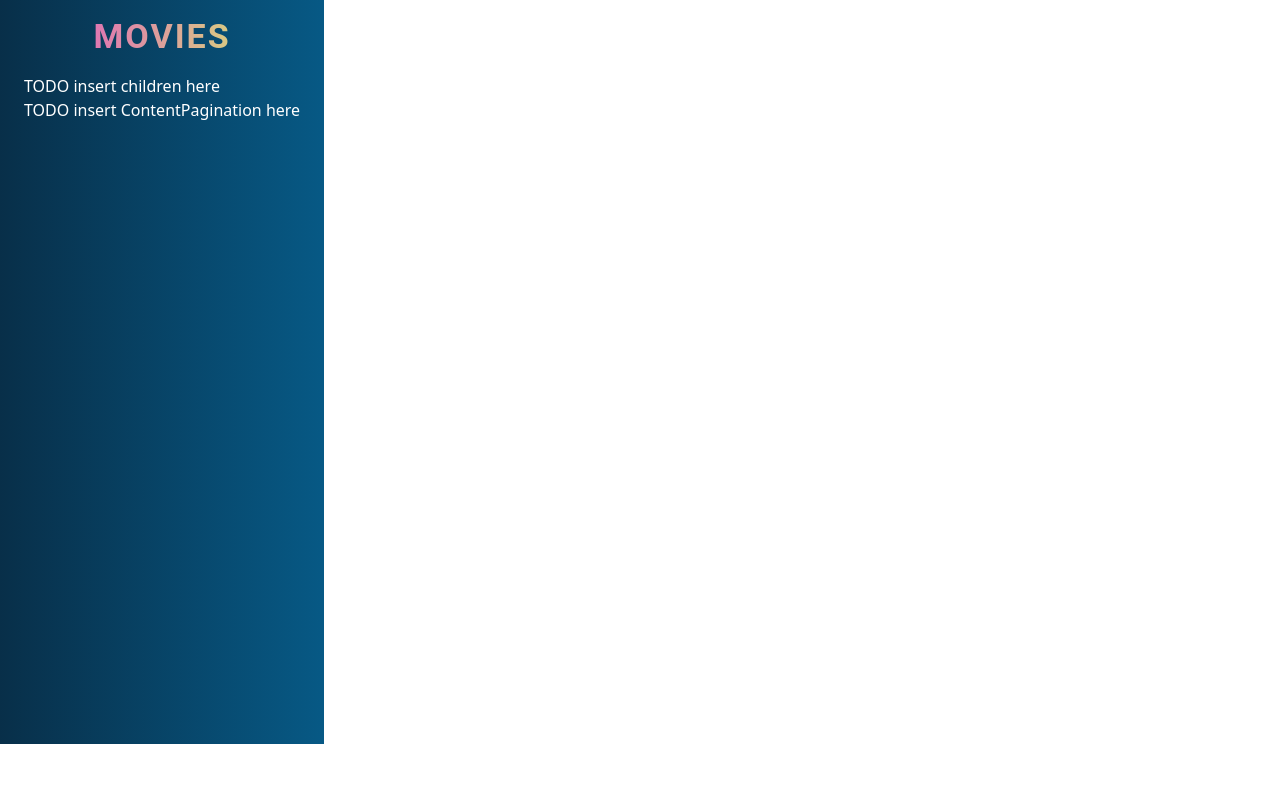
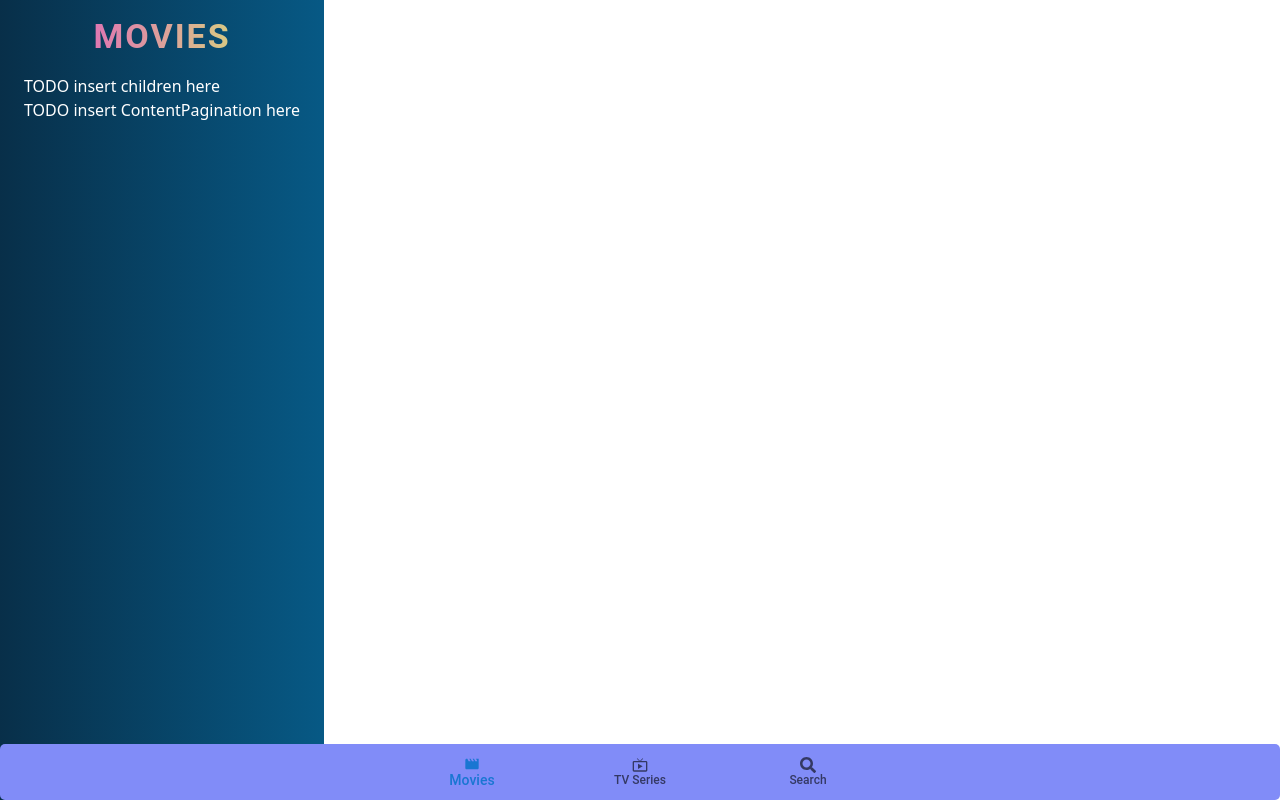
Before and after one commit to SagiBeno/Movies-project, a React (Vite) app in the folder react-app/: page / in a window 1280 px wide. Built offline with nearby package versions, Linux system fonts and the light colour scheme.

Commit message:
Bottom nav actions

```diff
--- a/react-app/src/components/MyBottomNav.jsx
+++ b/react-app/src/components/MyBottomNav.jsx
@@ -21,7 +21,16 @@ export const MyBottomNav=()=> {
 
   return (
     <Box sx={{width:'100%',position:'fixed',bottom:0 }}>
-      <BottomNavigation todo="add properties and children" />
+      <BottomNavigation
+          showLabels
+          value={value}
+          onChange={handleChange}
+          sx={ { borderRadius:"5px",bgcolor:"#818cf8", color:"white"}}
+        >
+        <BottomNavigationAction className='bottomNavItem'   label="Movies" icon={<MdMovie />} />
+        <BottomNavigationAction className='bottomNavItem' label="TV Series" icon={<MdOutlineLiveTv />} />
+        <BottomNavigationAction className='bottomNavItem'  label="Search" icon={<FaSearch />} />
+      </BottomNavigation>
     </Box>
   );
 }
```
